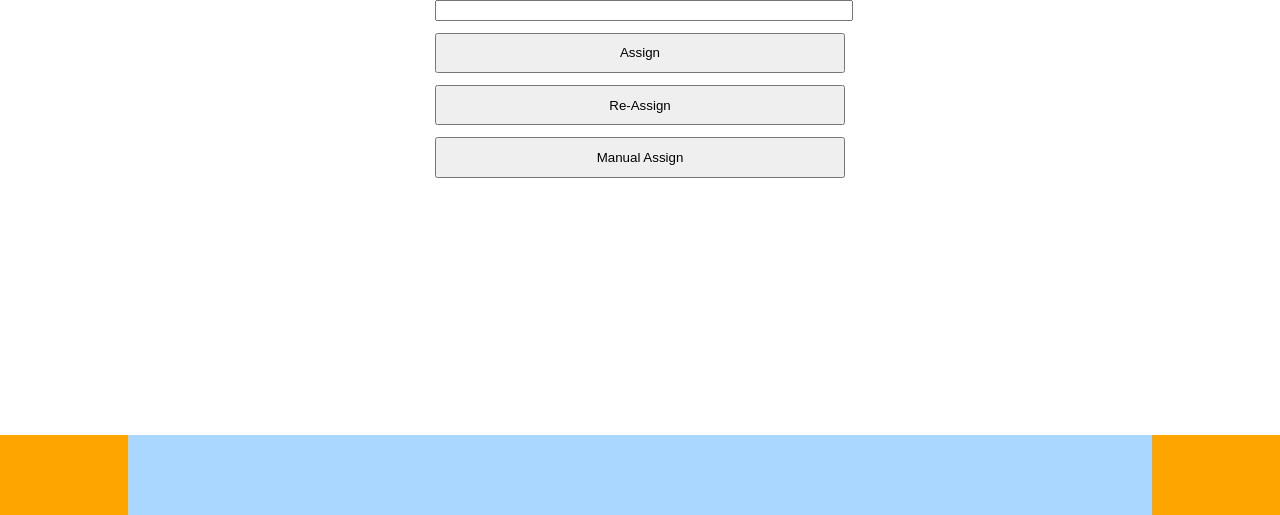
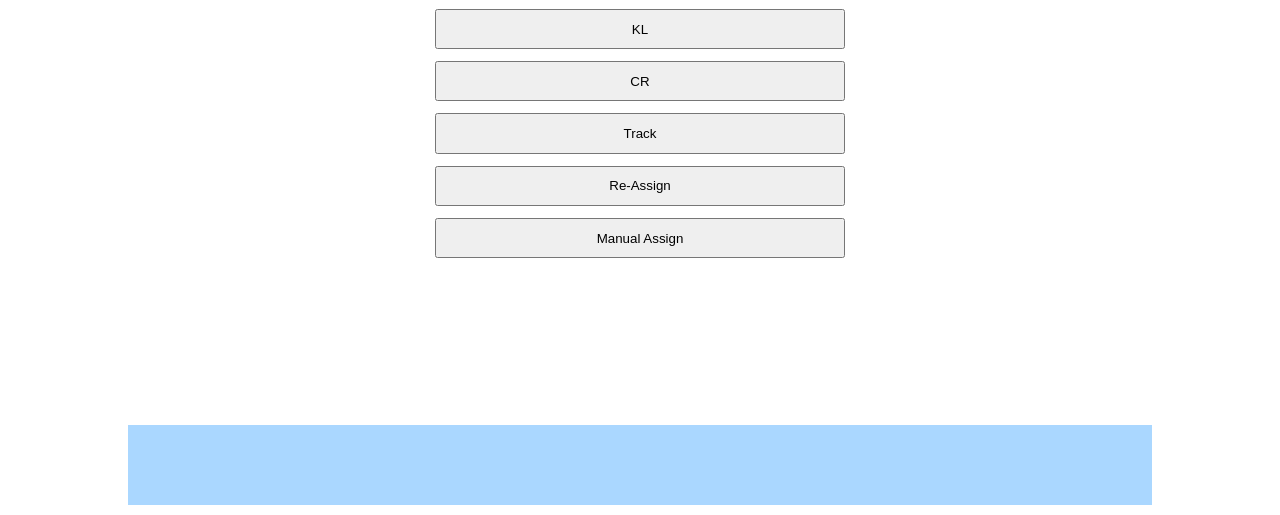
Before and after one commit to martinkaldramov/carnificina, a website: page index.html in a window 1280 px wide. Shown: the part 285-800 px from the top of the page. Drawn offline with nearby package versions, Linux system fonts and the light colour scheme; no server answers; a web font is replaced by a local one.

Commit message:
Added additional button for the different queues

```diff
--- a/index.html
+++ b/index.html
@@ -2,6 +2,7 @@
 <head>
   <title>Carnificina</title>
   <link rel="stylesheet" href="./static/styles.css">
+  <link href="https://fonts.googleapis.com/css?family=Source+Serif+Pro" rel="stylesheet">
 </head>
 <body>
 
@@ -27,19 +28,22 @@
   <div class="wrapper">
 
     <main class="assign-field">
-      <h1 id="title">Carnificina</h1>
+      <h1 id="title">CARNIFICINA</h1>
 
       <form>
         <div class="form-element">
           <input type="text" name="incNumber" id="ticket-number"/>
         </div>
         <div class="form-element">
-          <button type="button" id="assign">Assign</button>
+          <button type="button" id="assign-emea" value="emea">EMEA</button>
+          <button type="button" id="assign-kl" value="kl">KL</button>
+        </div>
+        <div class="form-element">
+          <button type="button" id="assign-cr" value="cr">CR</button>
+          <button type="button" id="track">Track</button>
         </div>
         <div class="form-element">
           <button type="button" id="re-assign">Re-Assign</button>
-        </div>
-        <div class="form-element">
           <button type="button" id="manual-assign">Manual Assign</button>
         </div>
       </form>
--- a/static/app.js
+++ b/static/app.js
@@ -8,6 +8,12 @@ var tickets = [];
 assignButton.onclick = () => {
   var incNumber = document.getElementById('ticket-number').value;
   var queue = document.querySelector('.queue:checked').value;
+  console.log(typeof incNumber);
+
+  if(incNumber == ""){
+    statusP.innerHTML = "Please enter a ticket number";
+    return;
+  }
 
   axios.post('/incidents', {
     incNumber,
--- a/static/styles.css
+++ b/static/styles.css
@@ -1,3 +1,4 @@
+@import url('https://fonts.googleapis.com/css?family=Cinzel');
 /*
 ----------- Body -------------
 */
@@ -11,7 +12,7 @@ body {
 .wrapper {
   width: 80%;
   margin: auto;
-  margin-top: 13%;
+  margin-top: 3%;
 }
 
 
@@ -44,6 +45,9 @@ body {
 
 #title {
   text-align: center;
+  font-family: 'Cinzel', serif;
+  letter-spacing: 0.3em;
+  font-size: 3em;
 }
 
 .assign-field {
@@ -63,6 +67,8 @@ body {
 
 .form-element input{
   width: 100%;
+  text-align: center;
+  font-size: 1.5em;
 }
 
 #ticket-number {
@@ -79,15 +85,14 @@ body {
   width: 100%;
   height: 5rem;
   position: fixed;
-  bottom: 0;
+  bottom: 10px;
   z-index: 99;
-  background-color: orange;
 }
 
 .status {
   width: 80%;
   height: 100%;
-  margin: 0 auto;
+  margin: 0 auto 5px auto;
   background-color: #AAD7FF;
 }
 
```
